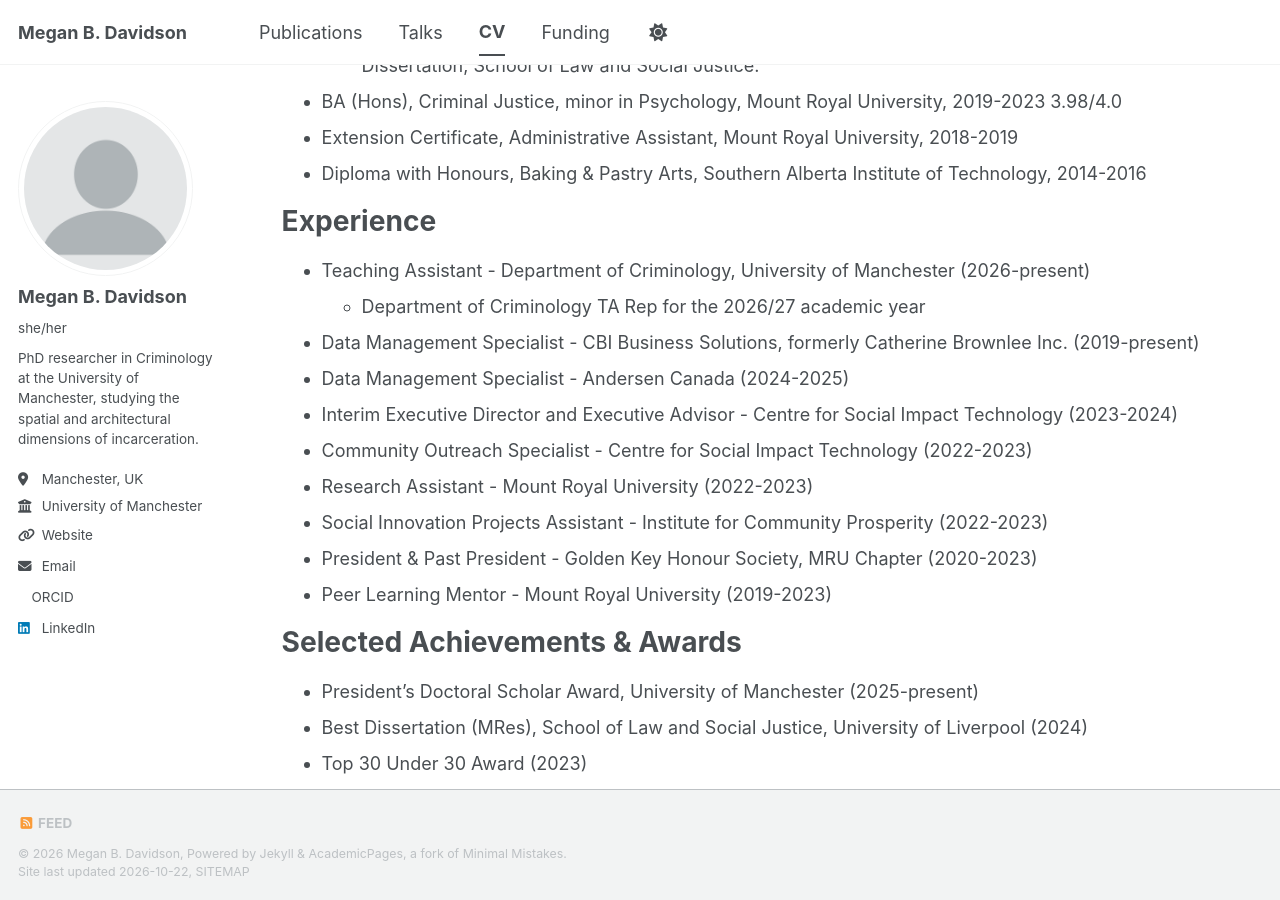
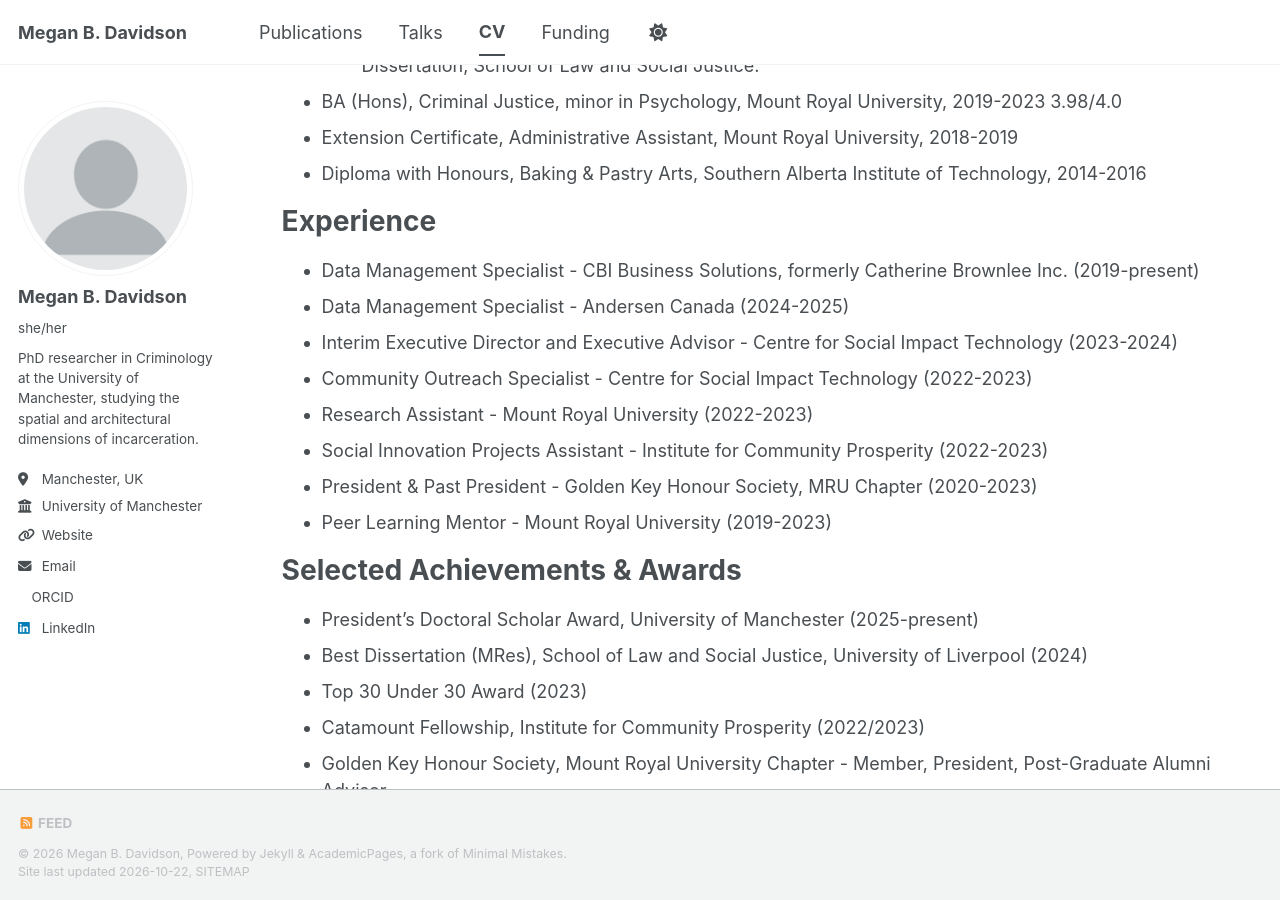
Before and after one commit to Megan-Davidson760/megan-davidson760.github.io, a Jekyll site: the page built from _pages/cv.md, in a window 1280 px wide and 900 px high, scrolled down 332 px. Built offline with Jekyll 4.4.1, drawn with Linux system fonts in a browser that asks for light colours; a style sheet for code colours, icons or effects is not loaded.

Commit message:
Update CV by removing teaching assistant role
Removed outdated teaching assistant position from CV.

```diff
--- a/_pages/cv.md
+++ b/_pages/cv.md
@@ -21,8 +21,6 @@ Education
 
 Experience
 ======
-* Teaching Assistant - Department of Criminology, University of Manchester (2026-present)
-  * Department of Criminology TA Rep for the 2026/27 academic year
 * Data Management Specialist - CBI Business Solutions, formerly Catherine Brownlee Inc. (2019-present)
 * Data Management Specialist - Andersen Canada (2024-2025)
 * Interim Executive Director and Executive Advisor - Centre for Social Impact Technology (2023-2024)
```
